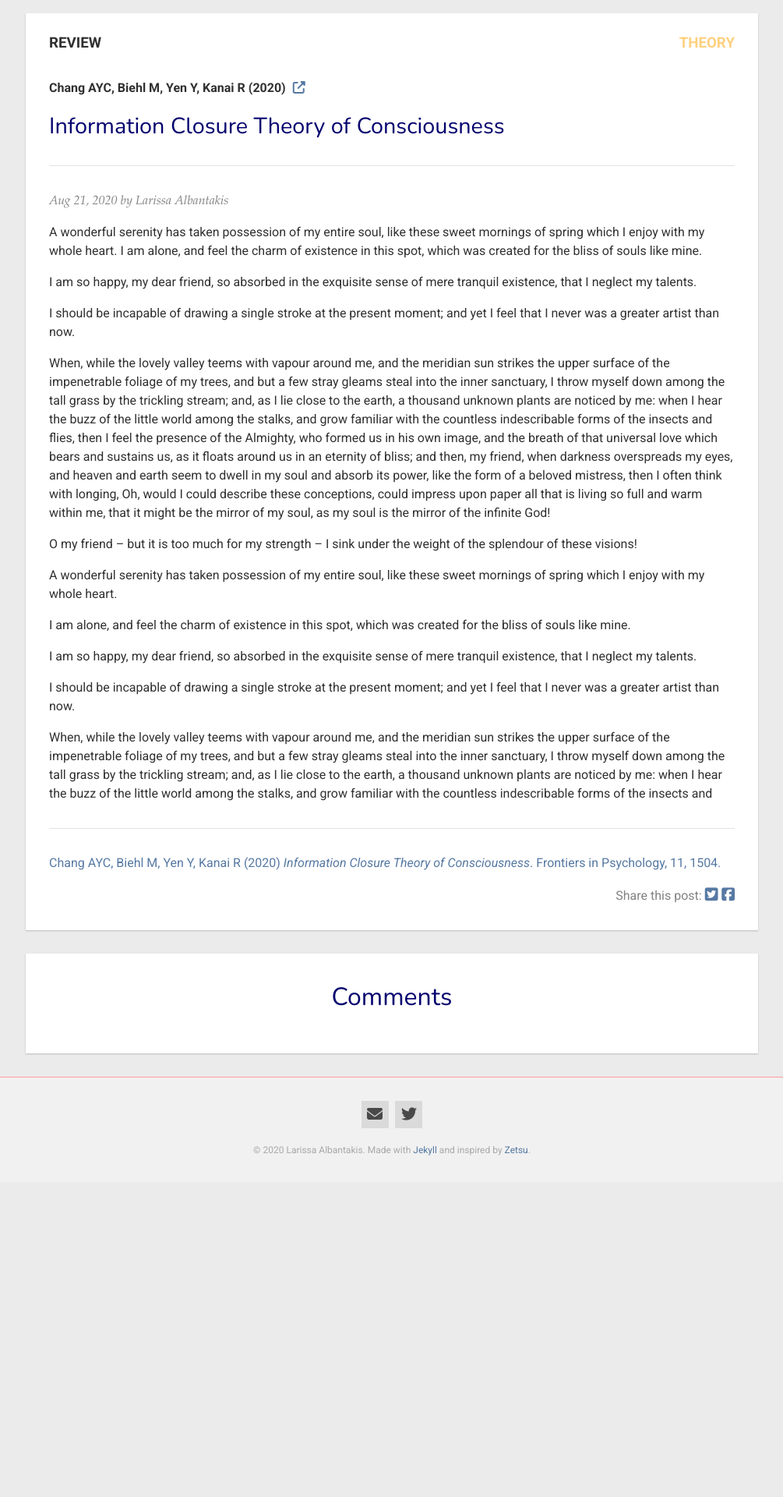
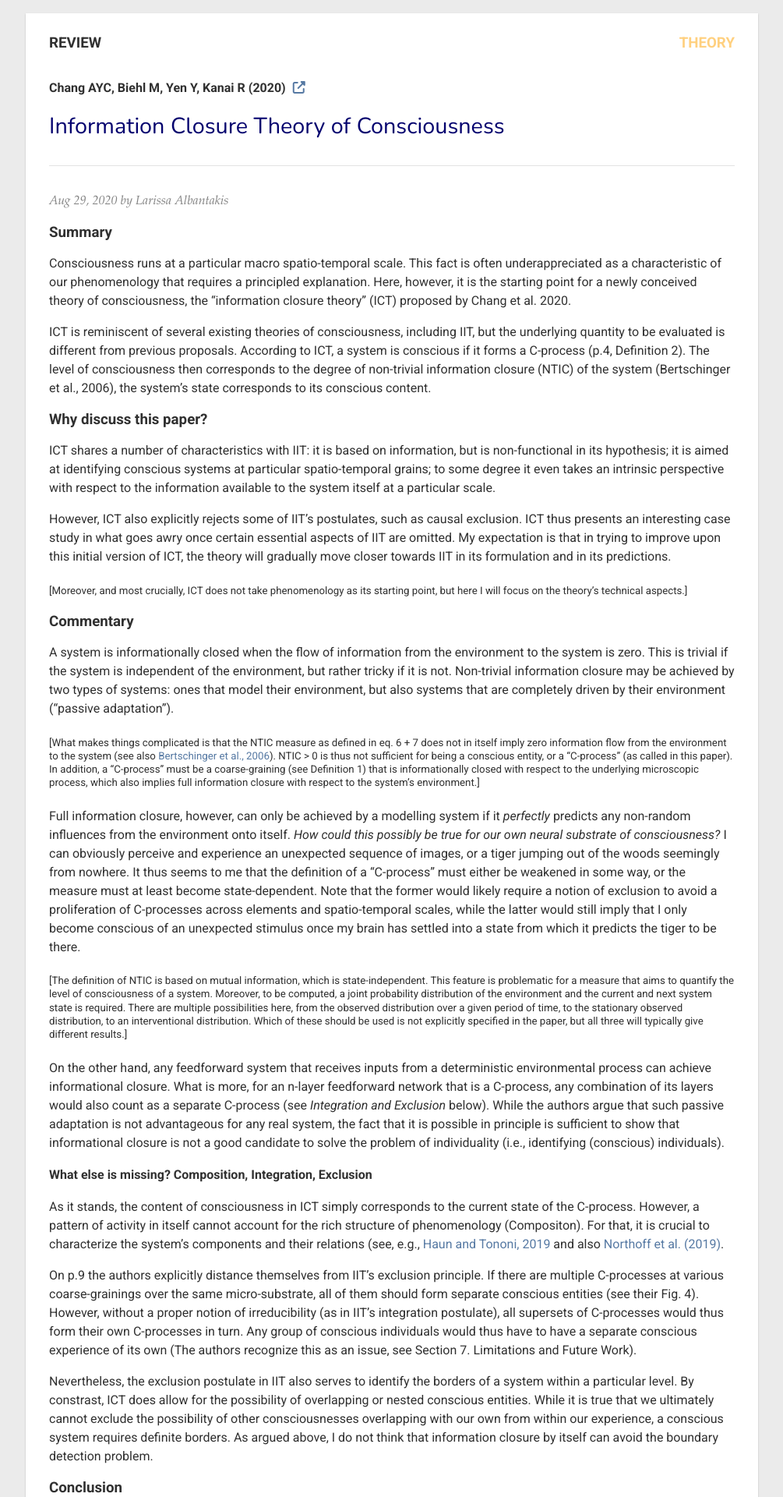
Before and after one commit to ConsciousnessRealist/consciousnessrealist.github.io, a Jekyll site: the page built from _posts/2020-08-29-information-closure-theory-of-consciousness.markdown, in a window 1280 px wide. Shown: the part 337-2257 px from the top of the page at 78% size, without its empty margins (137-1142 px from the left). Built offline with Jekyll 4.4.1, drawn with Linux system fonts in a browser that asks for light colours; nearby versions of some CDN libraries; comment, search, counter and statistics services are not loaded; before the commit the page ends 1853 px from its top, so only the background shows below that; some of the changed text lies outside the part shown.

Commit message:
First post
Chang et al. 2020 + styling of post

```diff
--- /dev/null
+++ b/_posts/2020-08-29-information-closure-theory-of-consciousness.markdown
@@ -0,0 +1,49 @@
+---
+layout: post
+title:  "Information Closure Theory of Consciousness"
+disqus_id: 2020-08-29-Chang2020
+date:   2020-08-29
+tags: Theory
+comments: true
+type: Review
+paperauthors: "Chang AYC, Biehl M, Yen Y, Kanai R"
+articlelink: https://doi.org/10.3389/fpsyg.2020.01504
+year: 2020
+journalinfo: "Frontiers in Psychology, 11, 1504"
+---
+
+### Summary
+
+Consciousness runs at a particular macro spatio-temporal scale. This fact is often underappreciated as a characteristic of our phenomenology that requires a principled explanation. Here, however, it is the starting point for a newly conceived theory of consciousness, the “information closure theory” (ICT) proposed by Chang et al. 2020.
+
+ICT is reminiscent of several existing theories of consciousness, including IIT, but the underlying quantity to be evaluated is different from previous proposals. According to ICT, a system is conscious if it forms a C-process (p.4,  Definition 2). The level of consciousness then corresponds to the degree of non-trivial information closure (NTIC) of the system (Bertschinger et al., 2006), the system's state corresponds to its conscious content.
+
+### Why discuss this paper?
+
+ICT shares a number of characteristics with IIT: it is based on information, but is non-functional in its hypothesis; it is aimed at identifying conscious systems at particular spatio-temporal grains; to some degree it even takes an intrinsic perspective with respect to the information available to the system itself at a particular scale.
+
+However, ICT also explicitly rejects some of IIT’s postulates, such as causal exclusion. ICT thus presents an interesting case study in what goes awry once certain essential aspects of IIT are omitted. My expectation is that in trying to improve upon this initial version of ICT, the theory will gradually move closer towards IIT in its formulation and in its predictions.
+
+##### [Moreover, and most crucially, ICT does not take phenomenology as its starting point, but here I will focus on the theory's technical aspects.]
+
+### Commentary
+A system is informationally closed when the flow of information from the environment to the system is zero. This is trivial if the system is independent of the environment, but rather tricky if it is not. Non-trivial information closure may be achieved by two types of systems: ones that model their environment, but also systems that are completely driven by their environment ("passive adaptation").
+
+##### [What makes things complicated is that the NTIC measure as defined in eq. 6 + 7 does not in itself imply zero information flow from the environment to the system (see also [Bertschinger et al., 2006](https://www.mis.mpg.de/fileadmin/olbrich/bertschinger_information.pdf)). NTIC > 0 is thus not sufficient for being a conscious entity, or a "C-process" (as called in this paper). In addition, a "C-process" must be a coarse-graining (see Definition 1) that is informationally closed with respect to the underlying microscopic process, which also implies full information closure with respect to the system's environment.]
+
+Full information closure, however, can only be achieved by a modelling system if it *perfectly* predicts any non-random influences from the environment onto itself. *How could this possibly be true for our own neural substrate of consciousness?* I can obviously perceive and experience an unexpected sequence of images, or a tiger jumping out of the woods seemingly from nowhere. It thus seems to me that the definition of a "C-process" must either be weakened in some way, or the measure must at least become state-dependent. Note that the former would likely require a notion of exclusion to avoid a proliferation of C-processes across elements and spatio-temporal scales, while the latter would still imply that I only become conscious of an unexpected stimulus once my brain has settled into a state from which it predicts the tiger to be there.
+
+##### [The definition of NTIC is based on mutual information, which is state-independent. This feature is problematic for a measure that aims to quantify the level of consciousness of a system. Moreover, to be computed, a joint probability distribution of the environment and the current and next system state is required. There are multiple possibilities here, from the observed distribution over a given period of time, to the stationary observed distribution, to an interventional distribution. Which of these should be used is not explicitly specified in the paper, but all three will typically give different results.]
+
+On the other hand, any feedforward system that receives inputs from a deterministic environmental process can achieve informational closure. What is more, for an n-layer feedforward network that is a C-process, any combination of its layers would also count as a separate C-process (see *Integration and Exclusion* below). While the authors argue that such passive adaptation is not advantageous for any real system, the fact that it is possible in principle is sufficient to show that informational closure is not a good candidate to solve the problem of individuality (i.e., identifying (conscious) individuals).
+
+#### What else is missing? Composition, Integration, Exclusion
+
+As it stands, the content of consciousness in ICT simply corresponds to the current state of the C-process. However, a pattern of activity in itself cannot account for the rich structure of phenomenology (Compositon). For that, it is crucial to characterize the system's components and their relations (see, e.g., [Haun and Tononi, 2019](https://www.mdpi.com/1099-4300/21/12/1160) and also [Northoff et al. (2019)](https://www.mdpi.com/1099-4300/21/12/1234/htm).
+
+On p.9 the authors explicitly distance themselves from IIT’s exclusion principle. If there are multiple C-processes at various coarse-grainings over the same micro-substrate, all of them should form separate conscious entities (see their Fig. 4). However, without a proper notion of irreducibility (as in IIT’s integration postulate), all supersets of C-processes would thus form their own C-processes in turn. Any group of conscious individuals would thus have to have a separate conscious experience of its own (The authors recognize this as an issue, see Section 7. Limitations and Future Work).
+
+Nevertheless, the exclusion postulate in IIT also serves to identify the borders of a system within a particular level. By constrast, ICT does allow for the possibility of overlapping or nested conscious entities. While it is true that we ultimately cannot exclude the possibility of other consciousnesses overlapping with our own from within our experience, a conscious system requires definite borders. As argued above, I do not think that information closure by itself can avoid the boundary detection problem.
+
+### Conclusion
+Take ICT, replace the mutual information measure with a state-dependent causal measure (as recoginzed in [Bertschinger et al. (2008)](https://www.sciencedirect.com/science/article/abs/pii/S0303264707001037?via%3Dihub) for their measure of autonomy), add compositon, integration, and probably also exclusion, and we might get closer to a theory that is able to account for conscious experience.
--- a/_posts/2020-08-30-information-closure-theory-of-consciousness.markdown
+++ /dev/null
@@ -1,32 +0,0 @@
----
-layout: post
-title:  "Information Closure Theory of Consciousness"
-disqus_id: 2020-08-21-Chang2020
-date:   2020-08-21
-tags: Theory
-comments: true
-type: Review
-paperauthors: "Chang AYC, Biehl M, Yen Y, Kanai R"
-articlelink: https://doi.org/10.3389/fpsyg.2020.01504
-year: 2020
-journalinfo: "Frontiers in Psychology, 11, 1504"
----
-A wonderful serenity has taken possession of my entire soul, like these sweet mornings of spring which I enjoy with my whole heart. I am alone, and feel the charm of existence in this spot, which was created for the bliss of souls like mine.
-
-I am so happy, my dear friend, so absorbed in the exquisite sense of mere tranquil existence, that I neglect my talents.
-
-I should be incapable of drawing a single stroke at the present moment; and yet I feel that I never was a greater artist than now.
-
-When, while the lovely valley teems with vapour around me, and the meridian sun strikes the upper surface of the impenetrable foliage of my trees, and but a few stray gleams steal into the inner sanctuary, I throw myself down among the tall grass by the trickling stream; and, as I lie close to the earth, a thousand unknown plants are noticed by me: when I hear the buzz of the little world among the stalks, and grow familiar with the countless indescribable forms of the insects and flies, then I feel the presence of the Almighty, who formed us in his own image, and the breath of that universal love which bears and sustains us, as it floats around us in an eternity of bliss; and then, my friend, when darkness overspreads my eyes, and heaven and earth seem to dwell in my soul and absorb its power, like the form of a beloved mistress, then I often think with longing, Oh, would I could describe these conceptions, could impress upon paper all that is living so full and warm within me, that it might be the mirror of my soul, as my soul is the mirror of the infinite God!
-
-O my friend -- but it is too much for my strength -- I sink under the weight of the splendour of these visions!
-
-A wonderful serenity has taken possession of my entire soul, like these sweet mornings of spring which I enjoy with my whole heart.
-
-I am alone, and feel the charm of existence in this spot, which was created for the bliss of souls like mine.
-
-I am so happy, my dear friend, so absorbed in the exquisite sense of mere tranquil existence, that I neglect my talents.
-
-I should be incapable of drawing a single stroke at the present moment; and yet I feel that I never was a greater artist than now.
-
-When, while the lovely valley teems with vapour around me, and the meridian sun strikes the upper surface of the impenetrable foliage of my trees, and but a few stray gleams steal into the inner sanctuary, I throw myself down among the tall grass by the trickling stream; and, as I lie close to the earth, a thousand unknown plants are noticed by me: when I hear the buzz of the little world among the stalks, and grow familiar with the countless indescribable forms of the insects and
--- a/_sass/_globals.scss
+++ b/_sass/_globals.scss
@@ -32,9 +32,7 @@ strong {
 h1,
 h2,
 h3,
-h4,
-h5,
-h6 {
+h4 {
   line-height: 1em;
   font-weight: bold;
 }
@@ -63,6 +61,11 @@ h2 {
   }
 }
 
+h5 {
+  line-height: 1.3em;
+  font-weight: $font-weigh-standard;
+}
+
 a {
   color: $link-color;
   text-decoration: none;
--- a/_sass/_variables.scss
+++ b/_sass/_variables.scss
@@ -16,8 +16,9 @@
 
 $font-size-base    : 16px !default;
 
-$font-weight-light : 300 !default;
-$font-weight-bold  : 700 !default;
+$font-weight-light   : 300 !default;
+$font-weigh-standard : 400 !default;
+$font-weight-bold    : 700 !default;
 
 /* typefaces */
 $font-family-h1    : "Jura", Arial, sans-serif !default;
```
